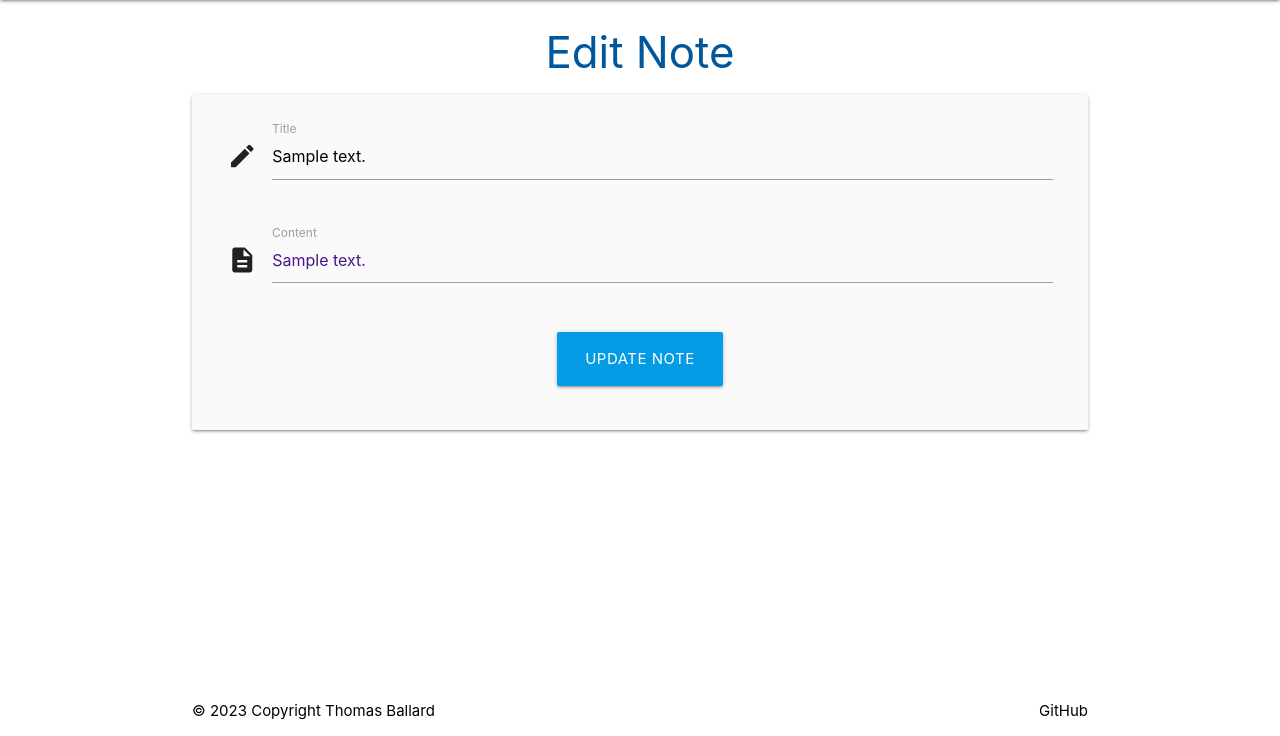
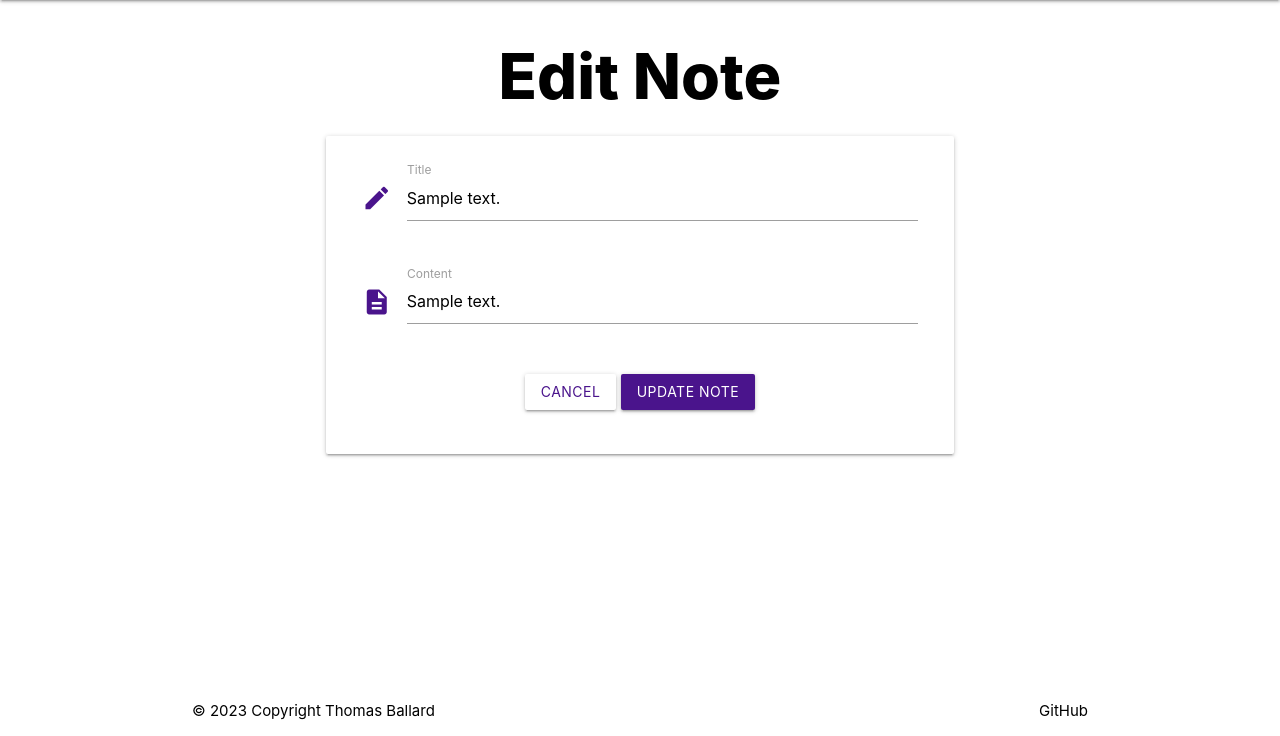
Before and after one commit to ThomasBallardCI/m3-notes-app, a Flask app: page /edit_note/1 in a window 1280 px wide. Shown: the part 64-800 px from the top of the page. Run offline with Flask 3, Linux system fonts and the light colour scheme; a user stored in the database is signed in; tables that the repository leaves empty hold one stand-in row (values such as "Sample post").

Commit message:
styling to add_note, edit_note, notes and user_management buttons and colors

```diff
--- a/quicknote/static/css/style.css
+++ b/quicknote/static/css/style.css
@@ -14,18 +14,14 @@ main {
 }
 
 /* label focus color */
-.input-field input:focus+label {
+.input-field input:focus+label, textarea:focus+label {
     color: #4a148c !important;
 }
 
 /* label underline focus color */
-.row .input-field input:focus {
+.row .input-field input:focus, textarea:focus {
     border-bottom: 1px solid #4a148c !important;
     box-shadow: 0 1px 0 0 #4a148c !important;
-}
-
-textarea {
-    color: #4a148c !important;
 }
 
 /* hyperlink text color */
--- a/quicknote/templates/add_note.html
+++ b/quicknote/templates/add_note.html
@@ -29,10 +29,8 @@
             <!-- submit button -->
             <div class="row">
                 <div class="col s12 center-align">
-                    <button type="submit" class="btn purple darken-4 hoverable">
-                        Add Note
-                    </button>
-
+                    <a class="waves-effect waves-purple btn white purple-text text-darken-4 hoverable" href="{{ url_for('notes') }}">Cancel</a>
+                    <button type="submit" class="btn purple darken-4 hoverable">Add Note</button>
                 </div>
             </div>
         </form>
--- a/quicknote/templates/edit_note.html
+++ b/quicknote/templates/edit_note.html
@@ -6,14 +6,15 @@
 <!-- main page content block -->
 {% block content %}
 
-<h3 class="light-blue-text text-darken-4 center-align">Edit Note</h3>
+<h1 class="black-text center-align">Edit Note</h1>
 
-<div class="row card-panel grey lighten-5">
+<div class="container">
+    <div class="row card-panel">
         <form class="col s12" method="POST" action="{{ url_for('edit_note', note_id=note.id) }}">
             <!-- task name -->
             <div class="row">
                 <div class="input-field col s12">
-                <i class="material-icons prefix">mode_edit</i>
+                    <i class="material-icons prefix purple-text text-darken-4">mode_edit</i>
                     <input id="note_title" name="note_title" value="{{ note.note_title }}" minlength="1" maxlength="30" type="text" class="validate" required>
                     <label for="note_title">Title</label>
                 </div>
@@ -21,7 +22,7 @@
             <!-- task description -->
             <div class="row">
                 <div class="input-field col s12">
-                <i class="material-icons prefix">description</i>
+                    <i class="material-icons prefix purple-text text-darken-4">description</i>
                     <textarea id="note_content" name="note_content" minlength="1" maxlength="10000" class="materialize-textarea">{{ note.note_content }}</textarea>
                     <label for="note_content">Content</label>
                 </div>
@@ -29,12 +30,12 @@
             <!-- submit button -->
             <div class="row">
                 <div class="col s12 center-align">
-                <button type="submit" class="btn-large light-blue darken-1">
-                    Update Note
-                </button>
+                    <a class="waves-effect waves-purple btn white purple-text text-darken-4 hoverable" href="{{ url_for('notes') }}">Cancel</a>
+                    <button type="submit" class="btn purple darken-4 hoverable">Update Note</button>
                 </div>
             </div>
         </form>
     </div>
+</div>
 
 {% endblock %}
--- a/quicknote/templates/notes.html
+++ b/quicknote/templates/notes.html
@@ -9,7 +9,7 @@
     <h1 class="center-align">Welcome to your notes {{ user.first_name}}</h1>
     <div class="row">
         <div class="col s12 center-align">
-            <a href="{{ url_for('add_note') }}" class="waves-effect waves-light btn-large purple darken-4">
+            <a href="{{ url_for('add_note') }}" class="waves-effect waves-light btn-large purple darken-4 hoverable">
                 <i class="material-icons right">add</i>New Note</a>
         </div>
     </div>
--- a/quicknote/templates/user_management.html
+++ b/quicknote/templates/user_management.html
@@ -17,8 +17,8 @@
                     <p class="red-text">Deleting your account will delete and remove all saved notes</p>
                 </div>
                 <div class="card-action">
-                    <a class="waves-effect waves-light btn purple darken-4" href="{{ url_for('notes') }}">Back to Notes</a>
-                    <a class="waves-effect waves-light btn red" href="{{ url_for('delete_user', user_id=user.id) }}">Delete Account</a>
+                    <a class="waves-effect waves-light btn purple darken-4 hoverable" href="{{ url_for('notes') }}">Back to Notes</a>
+                    <a class="waves-effect waves-light btn red hoverable" href="{{ url_for('delete_user', user_id=user.id) }}">Delete Account</a>
                 </div>
             </div>
         </div>
```
Lines whose indentation alone changed are shown as unchanged.
